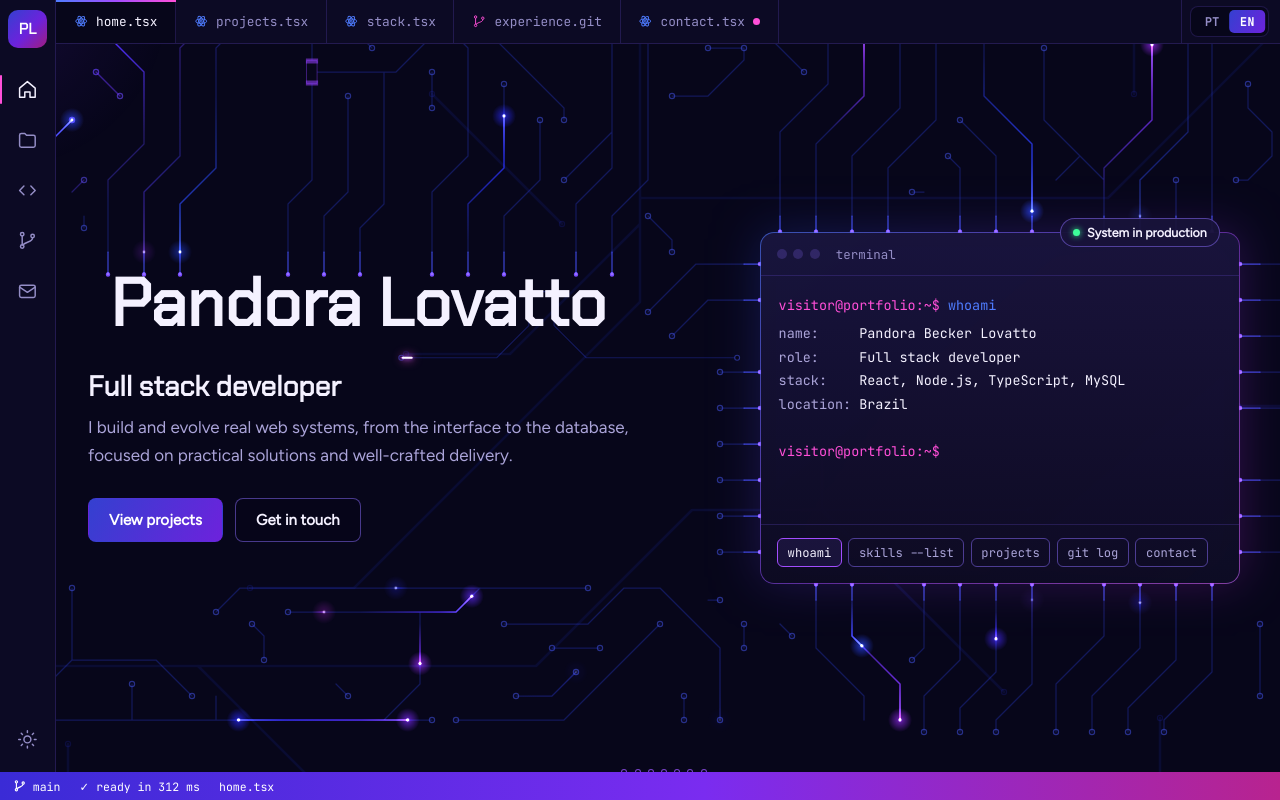
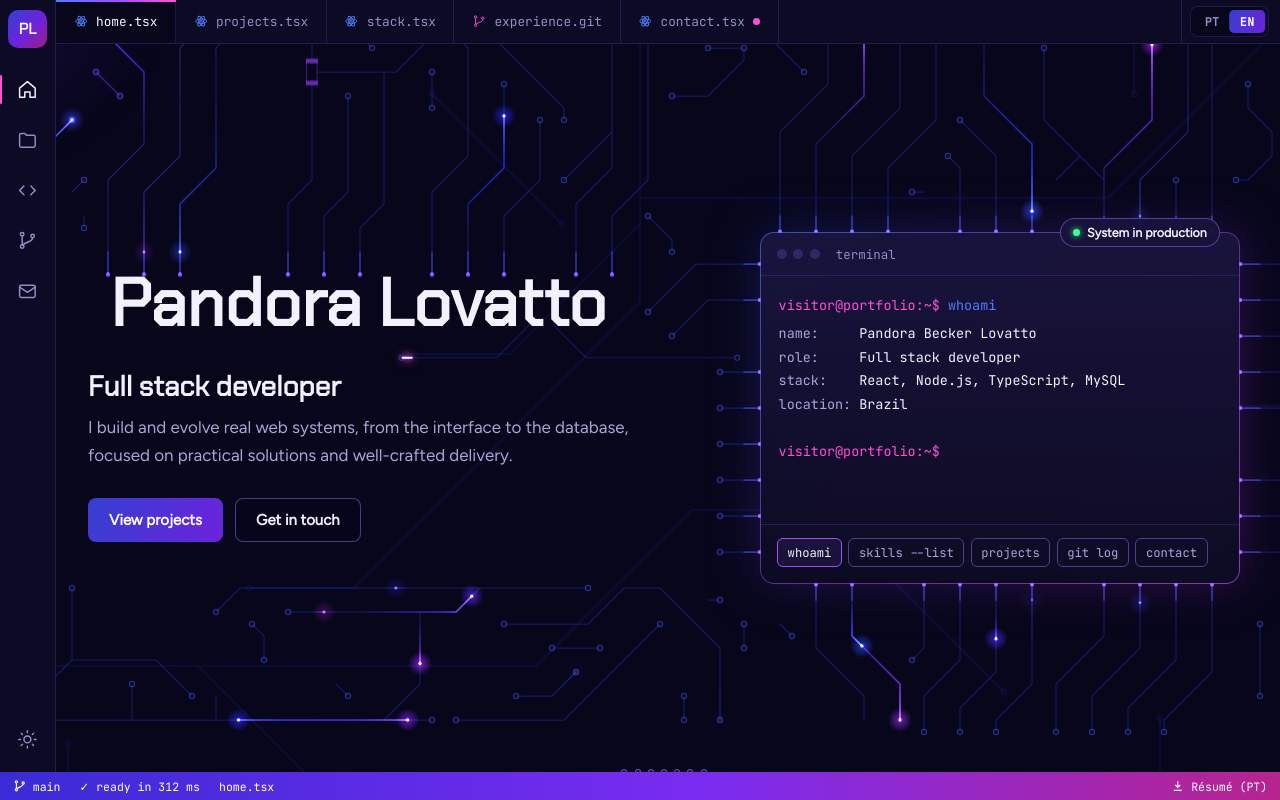
Before and after one commit to Plovatto/Portfolio, a React (Vite) app: page / in a window 1280 px wide. Both pictures are taken after a click on the button "toggle theme". Shown: the top 800 px of the page. Built offline with nearby package versions, Linux system fonts and the light colour scheme.

Commit message:
:page_facing_up: feat: add resume download to status bar

```diff
--- a/src/components/layout/StatusBar.tsx
+++ b/src/components/layout/StatusBar.tsx
@@ -1,5 +1,6 @@
 import { useTranslation } from 'react-i18next'
 import type { SectionId } from '../../constants/navigation'
+import { PROFILE } from '../../constants/profile'
 import { Icon } from '../ui/Icon'
 
 interface StatusBarProps {
@@ -18,6 +19,15 @@ export function StatusBar({ active, build }: StatusBarProps) {
       </span>
       <span className="hide-sm">{build}</span>
       <span className="hide-sm">{t(`nav.files.${active}`)}</span>
+      <a
+        className="status-resume"
+        href={`${import.meta.env.BASE_URL}${PROFILE.resume}`}
+        download
+        aria-label={t('statusBar.resumeLabel')}
+      >
+        <Icon name="download" />
+        {t('statusBar.resume')}
+      </a>
     </footer>
   )
 }
--- a/src/components/layout/layout.css
+++ b/src/components/layout/layout.css
@@ -234,6 +234,35 @@
   fill: none;
   stroke: #fff;
   stroke-width: 2;
+}
+
+.status-resume {
+  display: flex;
+  align-items: center;
+  gap: 0.4rem;
+  align-self: stretch;
+  margin-left: auto;
+  margin-right: -0.8rem;
+  padding: 0 0.8rem;
+  color: #fff;
+  text-decoration: none;
+  white-space: nowrap;
+  transition: background-color 0.15s ease;
+}
+
+@media (hover: hover) and (pointer: fine) {
+  .status-resume:hover {
+    background: rgb(255 255 255 / 0.14);
+  }
+}
+
+.status-resume:active {
+  background: rgb(255 255 255 / 0.22);
+}
+
+.status-resume:focus-visible {
+  outline: 2px solid #fff;
+  outline-offset: -2px;
 }
 
 .theme-icons {
--- a/src/components/ui/Icon.tsx
+++ b/src/components/ui/Icon.tsx
@@ -23,6 +23,7 @@ const PATHS = {
       <path d="M12 2v2M12 20v2M4.9 4.9l1.4 1.4M17.7 17.7l1.4 1.4M2 12h2M20 12h2M4.9 19.1l1.4-1.4M17.7 6.3l1.4-1.4" />
     </>
   ),
+  download: <path d="M12 4v11m-4.5-4.5L12 15l4.5-4.5M5 20h14" />,
   globe: (
     <>
       <circle cx="12" cy="12" r="9" />
--- a/src/constants/profile.ts
+++ b/src/constants/profile.ts
@@ -5,5 +5,6 @@ export const PROFILE = {
   boardLabel: 'PANDORA LOVATTO  FULL STACK  REV B  2026',
   github: 'https://github.com/Plovatto',
   linkedin: 'https://www.linkedin.com/in/pandora-becker-lovatto-877169290',
+  resume: 'pandora-becker-lovatto-curriculo.pdf',
   headlineStack: ['React', 'Node.js', 'TypeScript', 'MySQL'],
 } as const
--- a/src/locales/en/translation.json
+++ b/src/locales/en/translation.json
@@ -29,7 +29,9 @@
     "build": "✓ build passing",
     "writing": "⟳ writing {{file}}",
     "compiling": "⟳ compiling",
-    "ready": "✓ ready in {{ms}} ms"
+    "ready": "✓ ready in {{ms}} ms",
+    "resume": "Résumé (PT)",
+    "resumeLabel": "Download résumé, PDF in Portuguese"
   },
   "hero": {
     "role": "Full stack developer",
--- a/src/locales/pt/translation.json
+++ b/src/locales/pt/translation.json
@@ -29,7 +29,9 @@
     "build": "✓ build passando",
     "writing": "⟳ escrevendo {{file}}",
     "compiling": "⟳ compilando",
-    "ready": "✓ pronto em {{ms}} ms"
+    "ready": "✓ pronto em {{ms}} ms",
+    "resume": "Baixar currículo",
+    "resumeLabel": "Baixar currículo em PDF"
   },
   "hero": {
     "role": "Desenvolvedora full stack",
```
Also changed, not shown: 1 other file (tests, documents, lock files or other folders).
